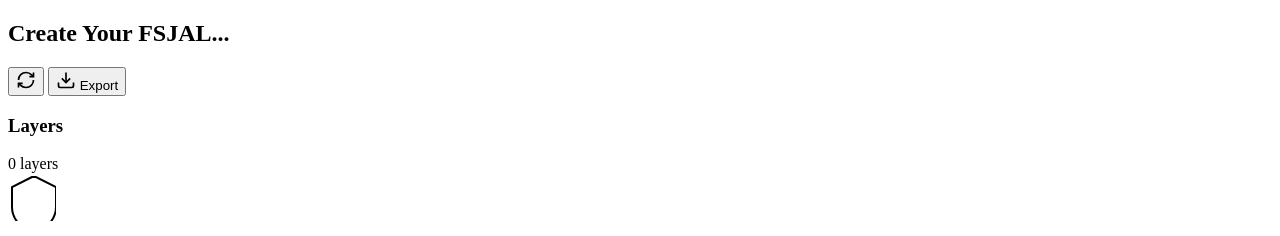
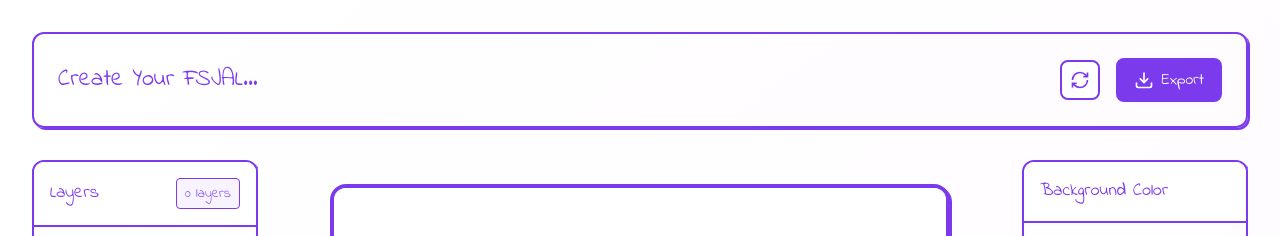
Before and after one commit to nothing010101/pfp, a plain HTML site: page index.html in a window 1280 px wide. Shown: the top 236 px of the page. Drawn offline with nearby package versions, Linux system fonts and the light colour scheme.

Commit message:
Update index.html

```diff
--- a/index.html
+++ b/index.html
@@ -7,7 +7,7 @@
     <link rel="preconnect" href="https://fonts.googleapis.com">
     <link rel="preconnect" href="https://fonts.gstatic.com" crossorigin>
     <link href="https://fonts.googleapis.com/css2?family=Indie+Flower&display=swap" rel="stylesheet">
-    <link rel="stylesheet" href="styles (1).css">
+    <link rel="stylesheet" href="styles.css">
     <script src="https://cdnjs.cloudflare.com/ajax/libs/html2canvas/1.4.1/html2canvas.min.js"></script>
 </head>
 <body>
```
